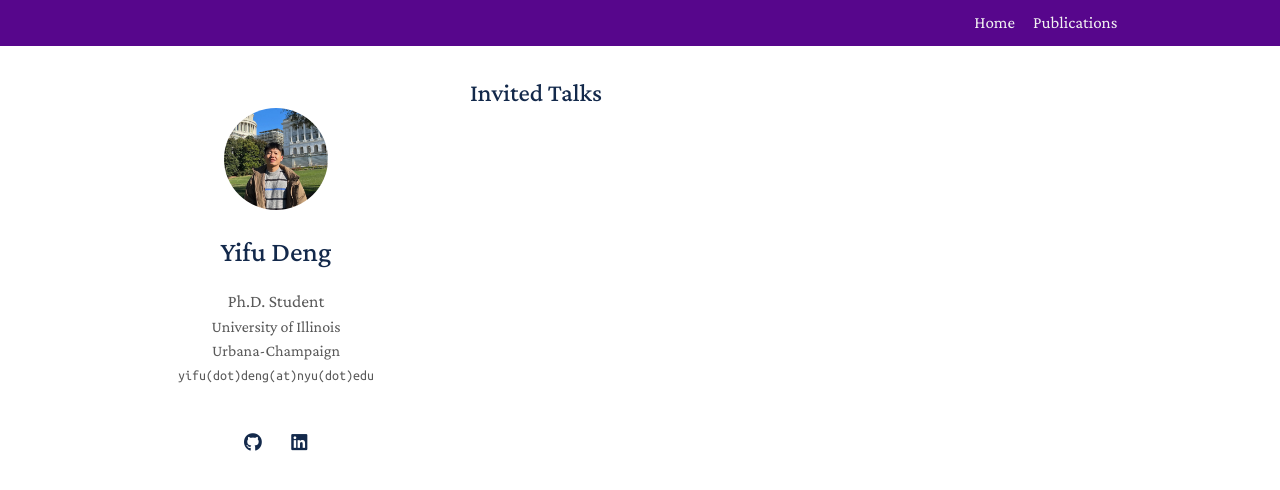
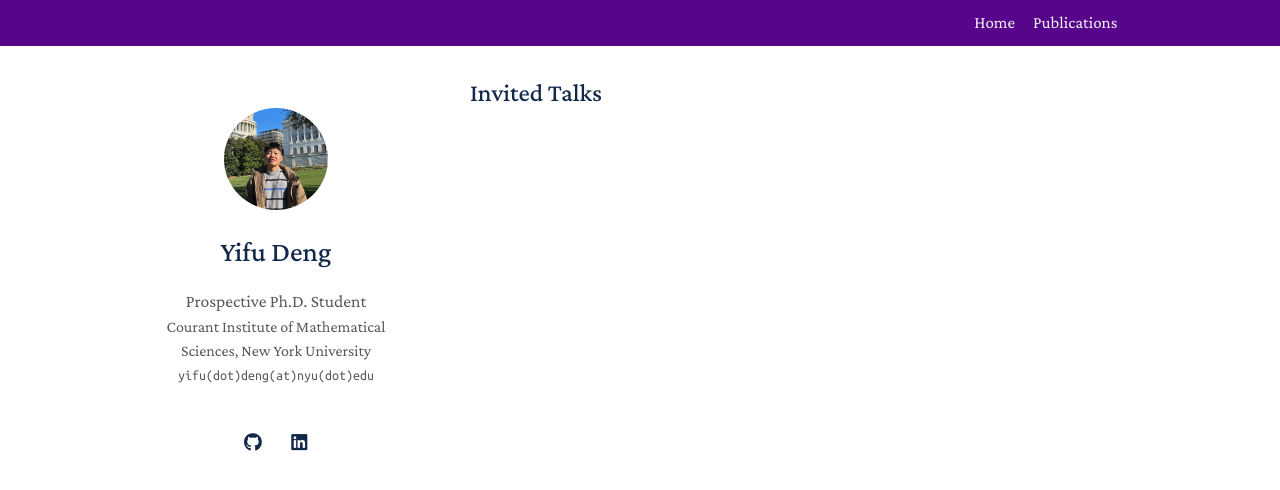
Before and after one commit to yifu-deng/yifu-deng.github.io, a Jekyll site: the page built from talks.md, in a window 1280 px wide. Shown: the top 490 px of the page. Built offline with Jekyll 4.4.1, drawn with Linux system fonts in a browser that asks for light colours; a style sheet for code colours, icons or effects is not loaded.

Commit message:
Update affiliation details: change position to Prospective Ph.D. Student and update university name and link

```diff
--- a/_config.yml
+++ b/_config.yml
@@ -1,6 +1,6 @@
 # Basic Information
 title: Yifu Deng
-position: Ph.D. Student
+position: Prospective Ph.D. Student
 affiliation: New York University
 affiliation_link: https://cs.nyu.edu/home/index.html
 # affiliation_logo: ./assets/img/illinois.svg
--- a/_layouts/default.html
+++ b/_layouts/default.html
@@ -135,7 +135,7 @@
       {% endif %}
       {% if site.affiliation %}
       <a href="{{ site.affiliation_link }}" rel="noopener">
-        <autocolor>University of Illinois<br>Urbana-Champaign</autocolor>
+        <autocolor>Courant Institute of Mathematical Sciences, New York University</autocolor>
       </a>
       <br>
       {% endif %}
--- a/_layouts/homepage.html
+++ b/_layouts/homepage.html
@@ -137,7 +137,7 @@
       {% endif %}
       {% if site.affiliation %}
       <a href="{{ site.affiliation_link }}" rel="noopener">
-        <autocolor>University of Illinois<br>Urbana-Champaign</autocolor>
+        <autocolor>Courant Institute of Mathematical Sciences, New York University</autocolor>
       </a>
       <br>
       {% endif %}
```
Also changed, not shown: 5 other files.
